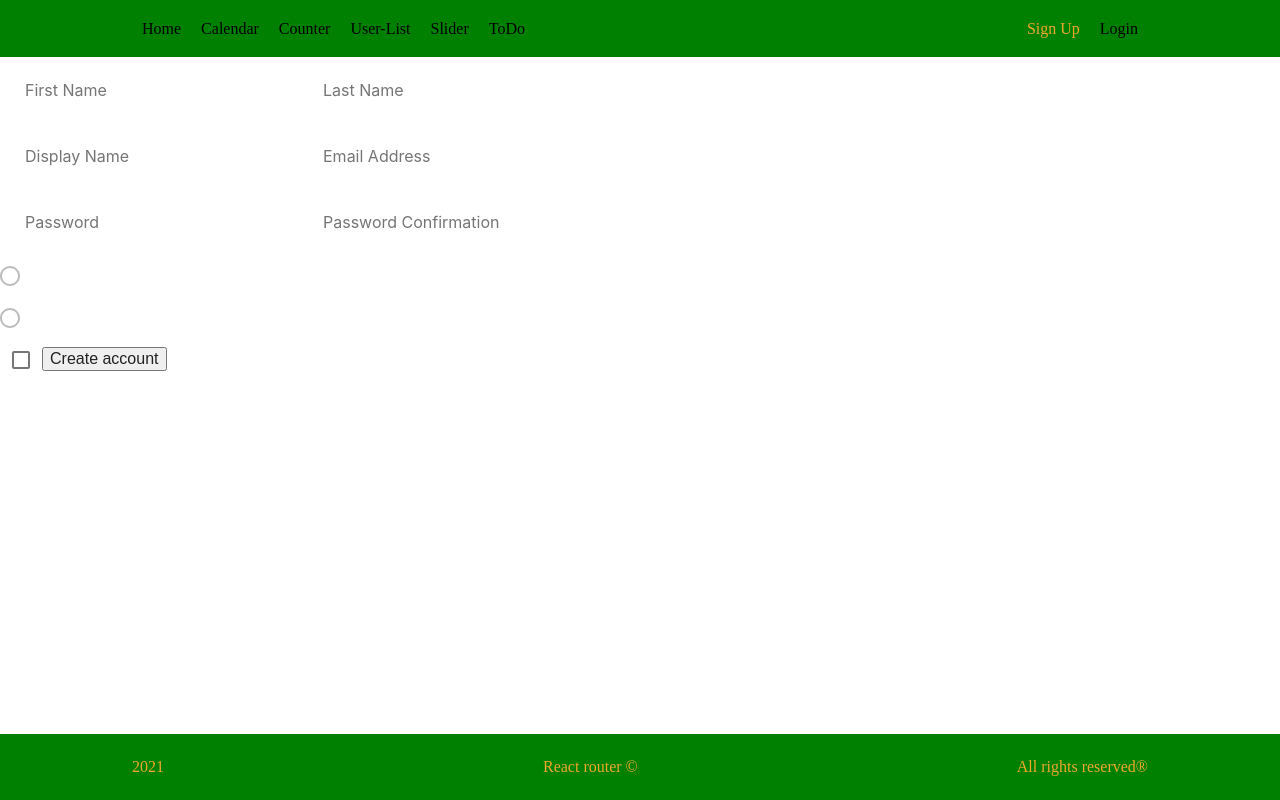
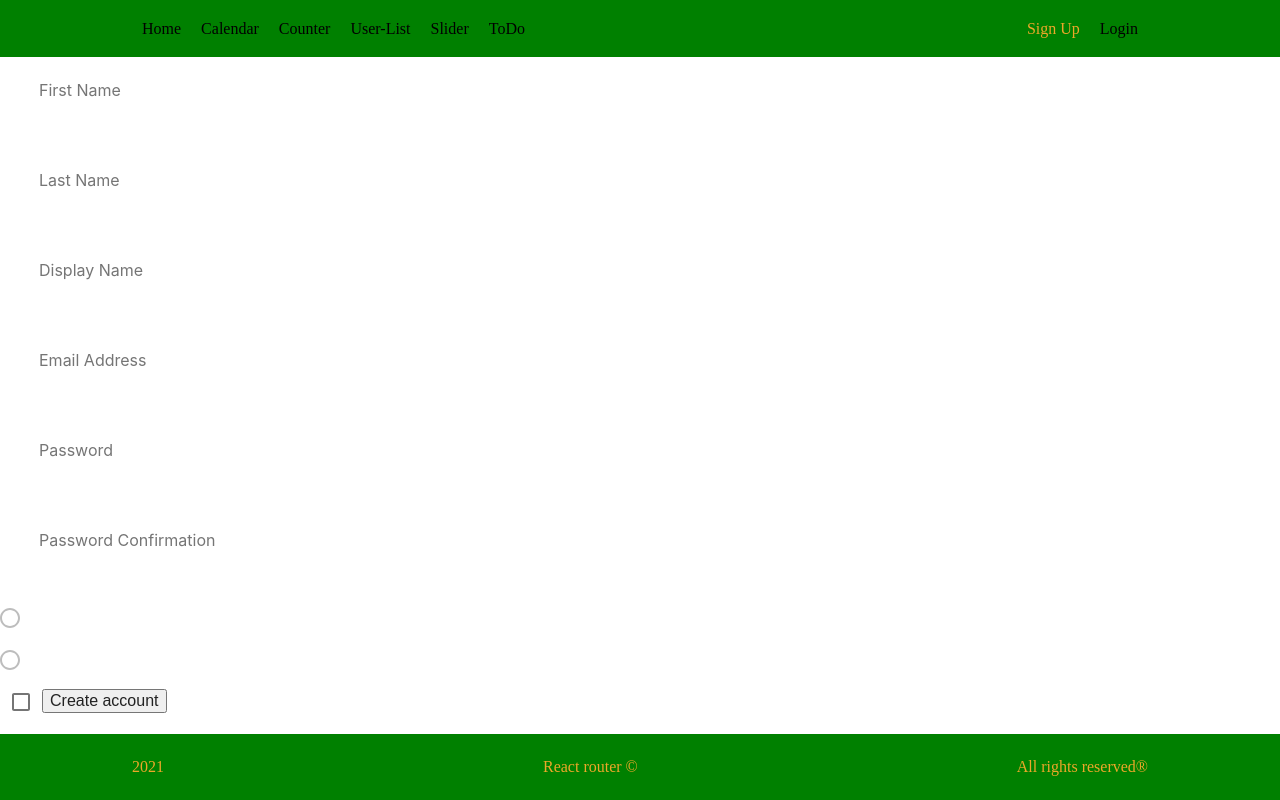
Before and after one commit to EvgenStr/react-calendar, a React (Create React App) app: page /sign-up in a window 1280 px wide. Built offline with nearby package versions, Linux system fonts and the light colour scheme; a web font is replaced by a local one.

Commit message:
fix visible error fields for inputs

```diff
--- a/src/components/forms/FormInput/index.jsx
+++ b/src/components/forms/FormInput/index.jsx
@@ -6,22 +6,24 @@
 function FormInput ({
   name,
   children,
-  formikProps: { isValid, errors, dirty },
+  formikProps: { touched, errors, dirty },
   type = 'text',
 }) {
   return (
-    <>
+    <div className={style.container}>
       <Field
         className={cx(style.input, {
-          [style.inputError]: !isValid && errors[name],
-          [style.inputValid]: isValid && dirty,
+          [style.inputError]: touched[name] && errors[name],
+          [style.inputValid]: touched[name] && !errors[name],
         })}
         name={name}
         type={type}
         placeholder={children}
       />
-      <ErrorMessage className={style.error} name={name} component='span' />
-    </>
+      {errors[name] && (
+        <ErrorMessage className={style.error} name={name} component={'span'} />
+      )}
+    </div>
   );
 }
 export default FormInput;
```
